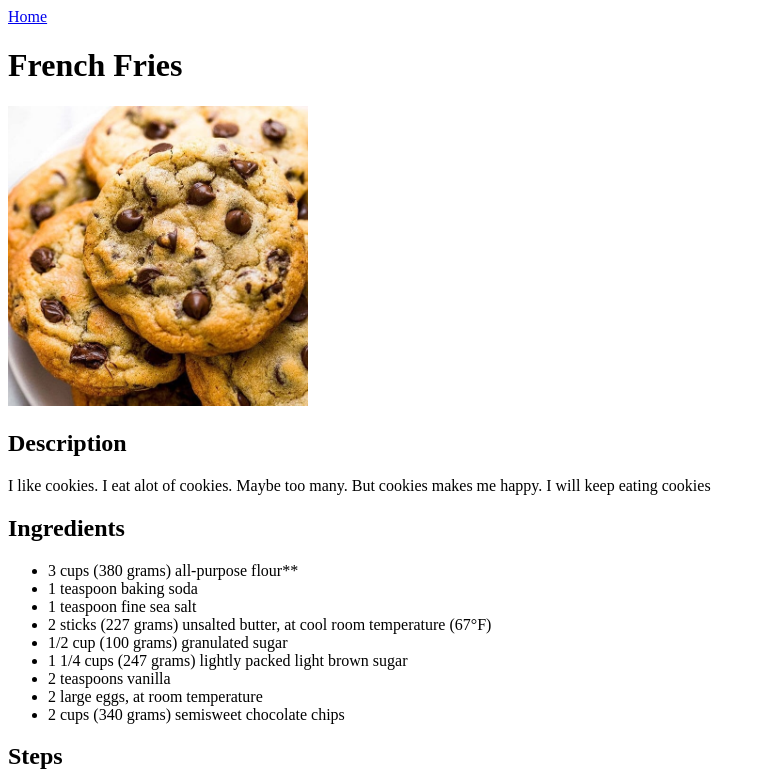
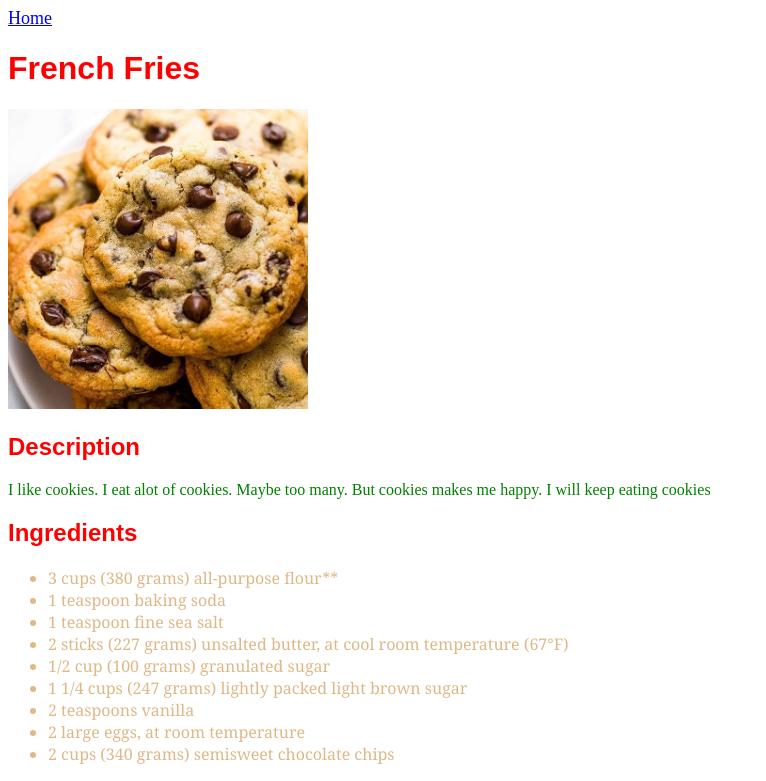
Before and after one commit to hsale007/odin-recipes, a plain HTML site: page recipes/cookies.html in a window 1280 px wide. Shown: the top 781 px of the page, without its empty margins (0-766 px from the left). Drawn offline with Linux system fonts and the light colour scheme.

Commit message:
Added inital stylesheet for pages

```diff
--- a/recipes/cookies.html
+++ b/recipes/cookies.html
@@ -3,6 +3,7 @@
   <head>
     <meta charset="UTF-8" />
     <meta name="viewport" content="width=device-width, initial-scale=1.0" />
+    <link rel="stylesheet" href="../styles/styles.css" />
     <title>Choclate Chip Cookies</title>
   </head>
   <body>
--- /dev/null
+++ b/styles/styles.css
@@ -0,0 +1,20 @@
+h1,
+h2,
+h3 {
+  color: red;
+  font-family: Arial, Helvetica, sans-serif;
+}
+
+p {
+  color: green;
+  font-family: "Times New Roman", Times, serif;
+}
+
+li {
+  color: burlywood;
+  font-family: Georgia, "Times New Roman", Times, serif;
+}
+
+a {
+  font-size: 18px;
+}
```
Also changed, not shown: index.html (+1 -0 lines), recipes/fries.html (+1 -0 lines), recipes/lasagna.html (+1 -0 lines).
